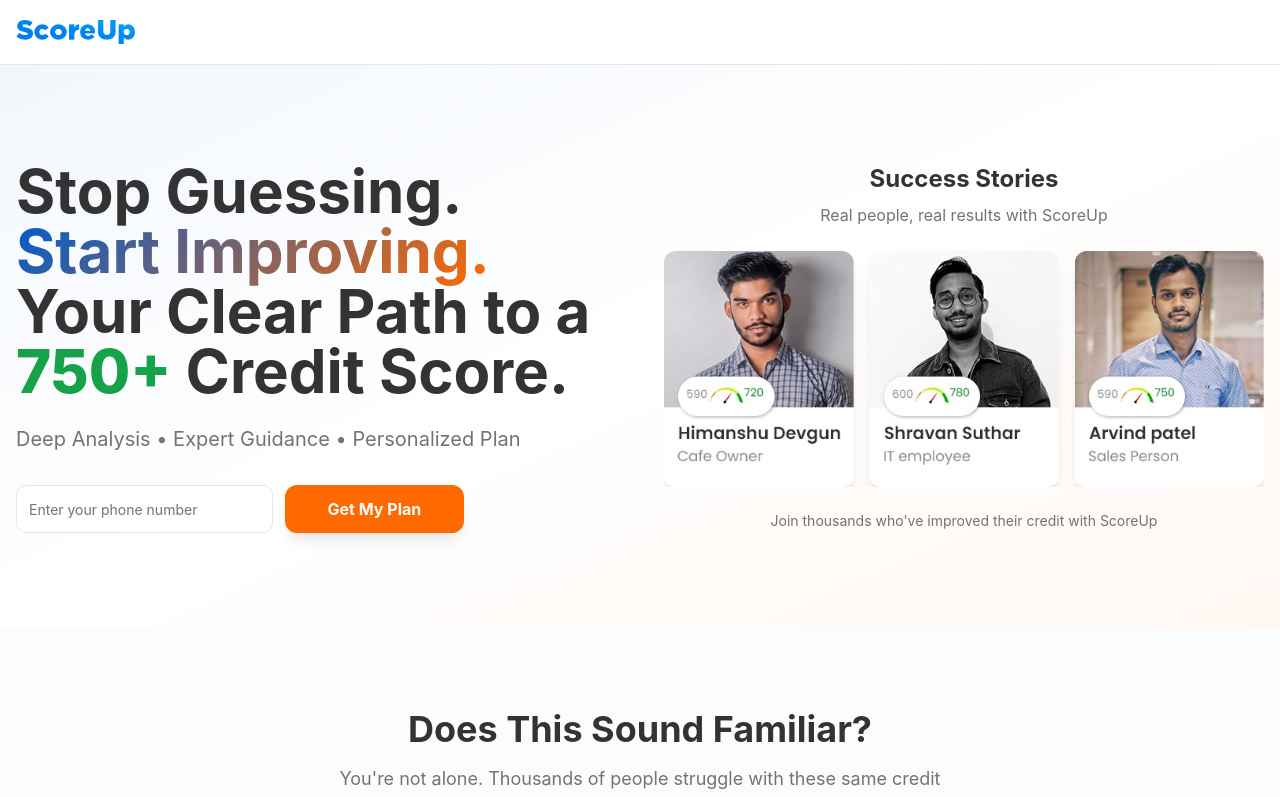
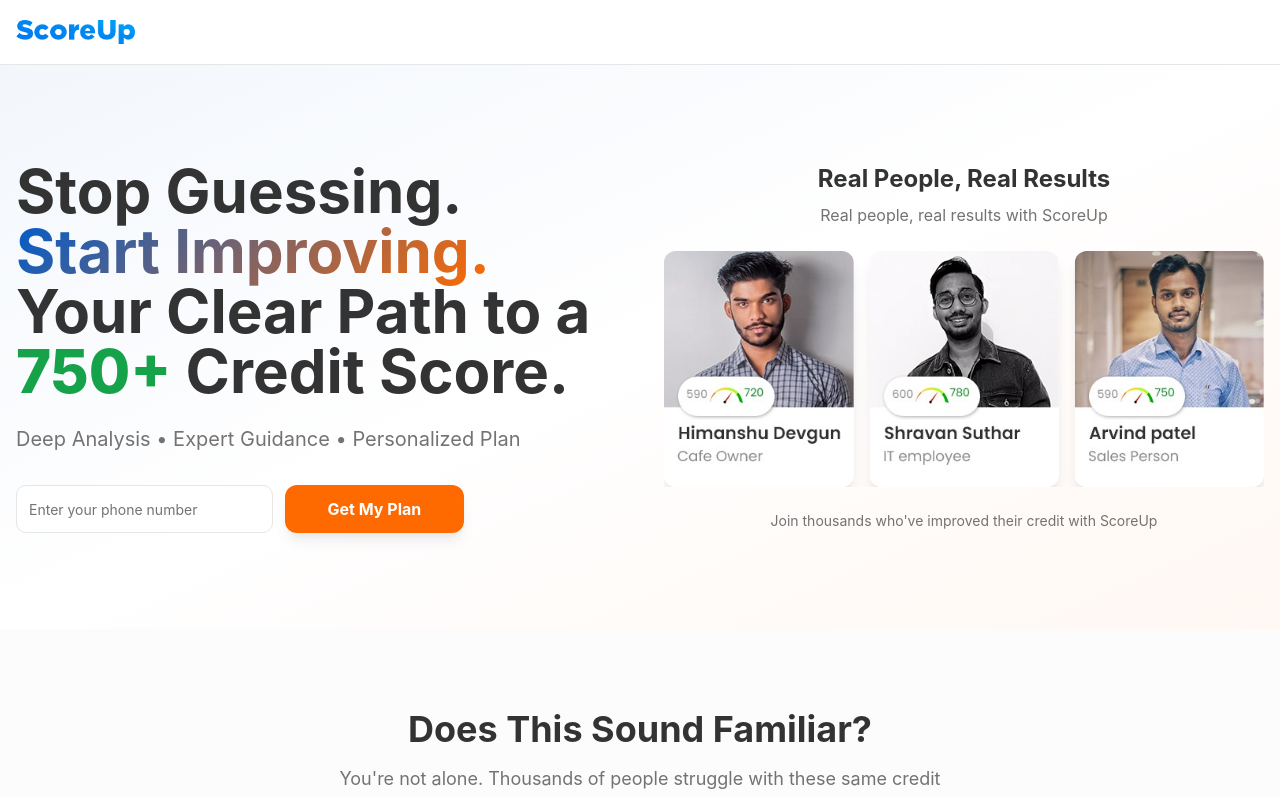
Before and after one commit to shubh099/scoreup-landing-site, a React (Vite) app: page / in a window 1280 px wide. Shown: the top 797 px of the page. Built offline with nearby package versions, Linux system fonts and the light colour scheme.

Commit message:
Replace "Success Stories" with new text
Replaced the "Success Stories" headline with "Real People, Real Results" in the `UserSuccessCarousel` component.

```diff
--- a/src/components/UserSuccessCarousel.tsx
+++ b/src/components/UserSuccessCarousel.tsx
@@ -37,7 +37,7 @@ const UserSuccessCarousel = () => {
   return (
     <div className="relative animate-scale-in">
       <div className="text-center mb-6">
-        <h3 className="text-2xl font-bold text-foreground mb-2">Success Stories</h3>
+        <h3 className="text-2xl font-bold text-foreground mb-2">Real People, Real Results</h3>
         <p className="text-muted-foreground">Real people, real results with ScoreUp</p>
       </div>
 
```
